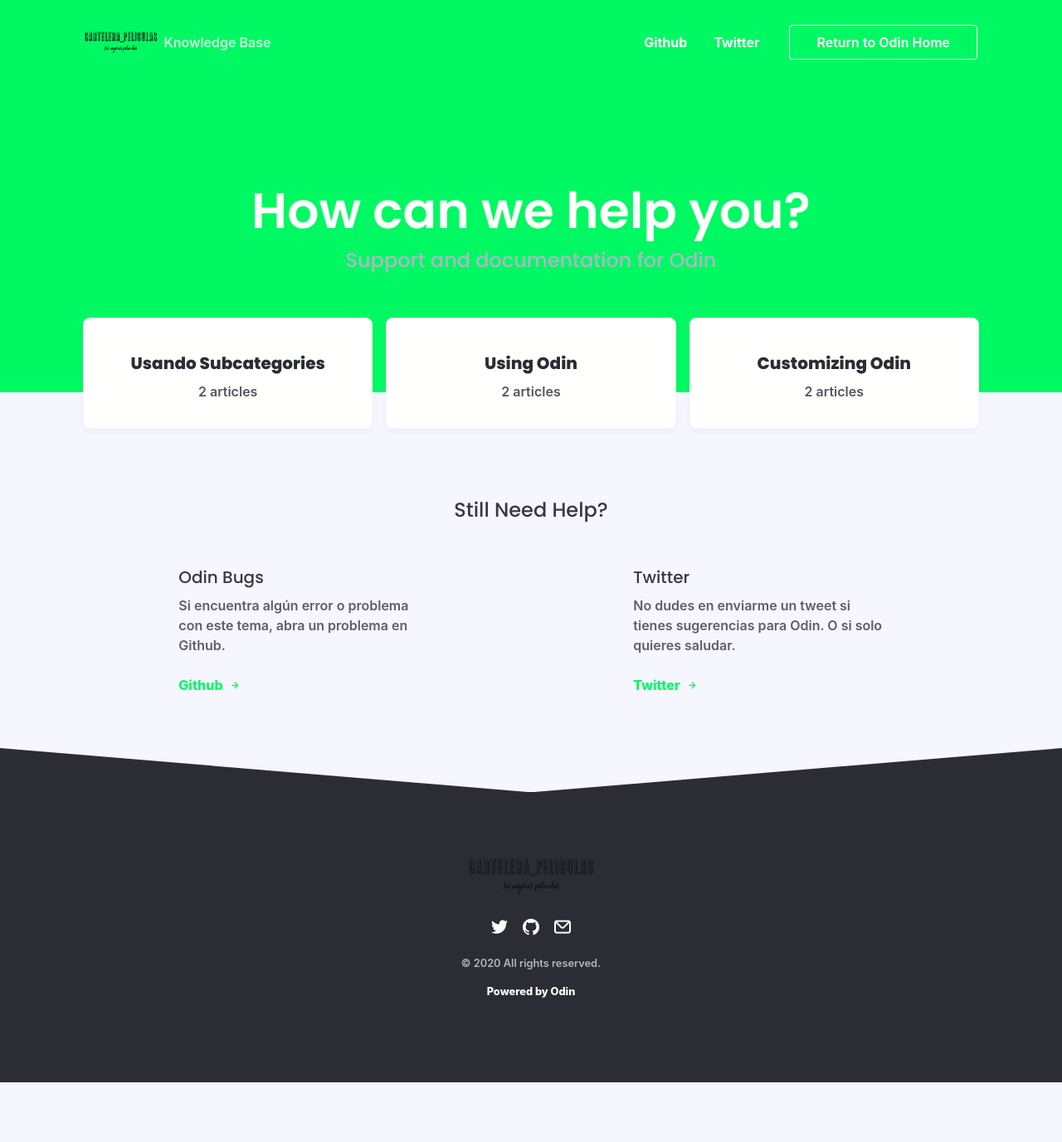
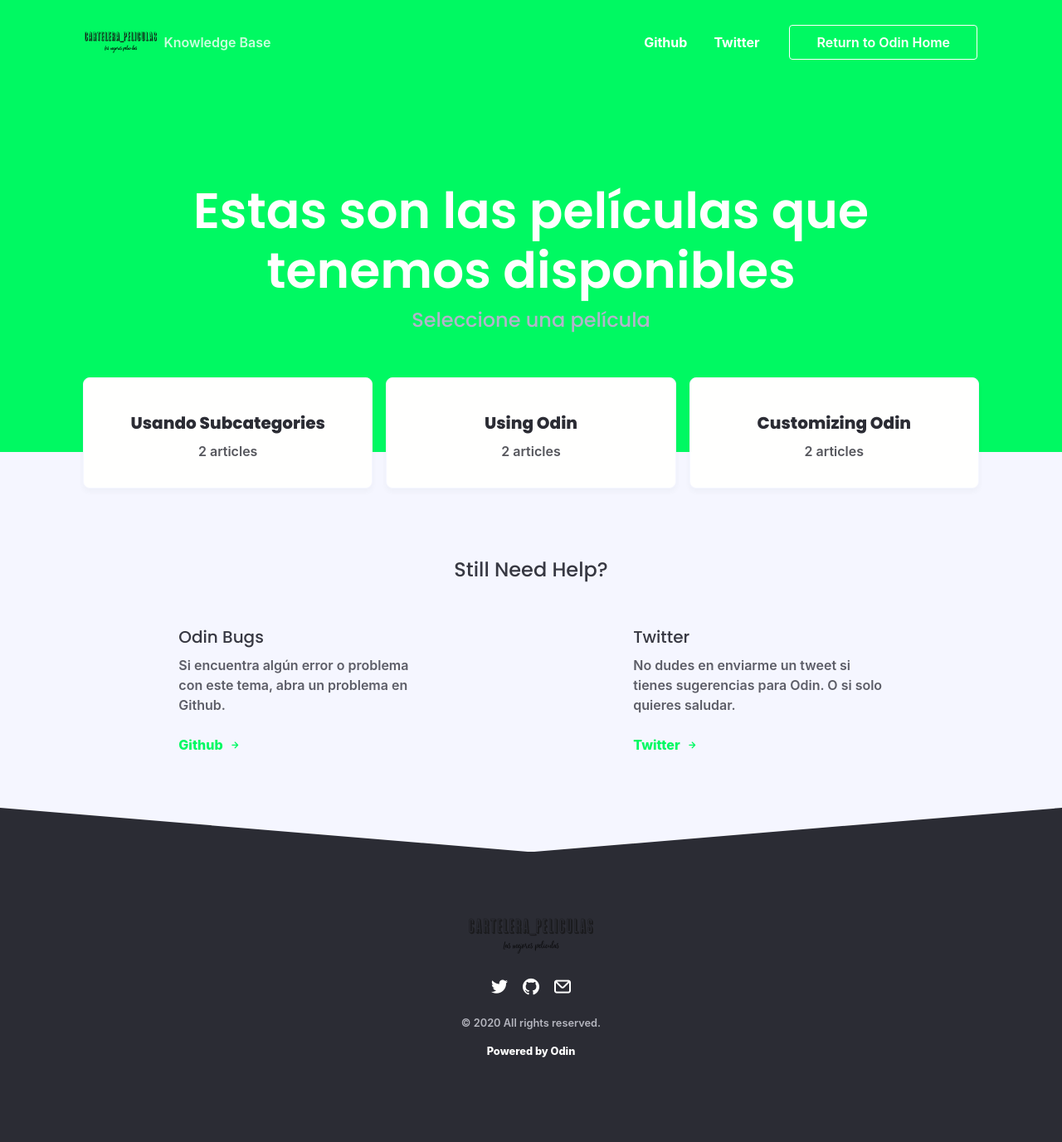
Before and after one commit to Herme02/plantilla_peliculas, a Jekyll site: the page built from index.html, in a window 1280 px wide. Shown: the whole page at 83% size. Built offline with Jekyll 4.4.1, drawn with Linux system fonts in a browser that asks for light colours; nearby versions of some CDN libraries; some web fonts are replaced; comment, search, counter and statistics services are not loaded; before the commit the page ends 1305 px from its top, so only the background shows below that.

Commit message:
Modificada la fuente

```diff
--- a/_config.yml
+++ b/_config.yml
@@ -28,8 +28,8 @@
 
 brand_logo: logo.png
 brand_name: plantilla_peliculas
-header: How can we help you?
-subheader: Support and documentation for Odin
+header: Estas son las películas que tenemos disponibles
+subheader: Seleccione una película
 
 meta_image: odin-meta.png
 
```
